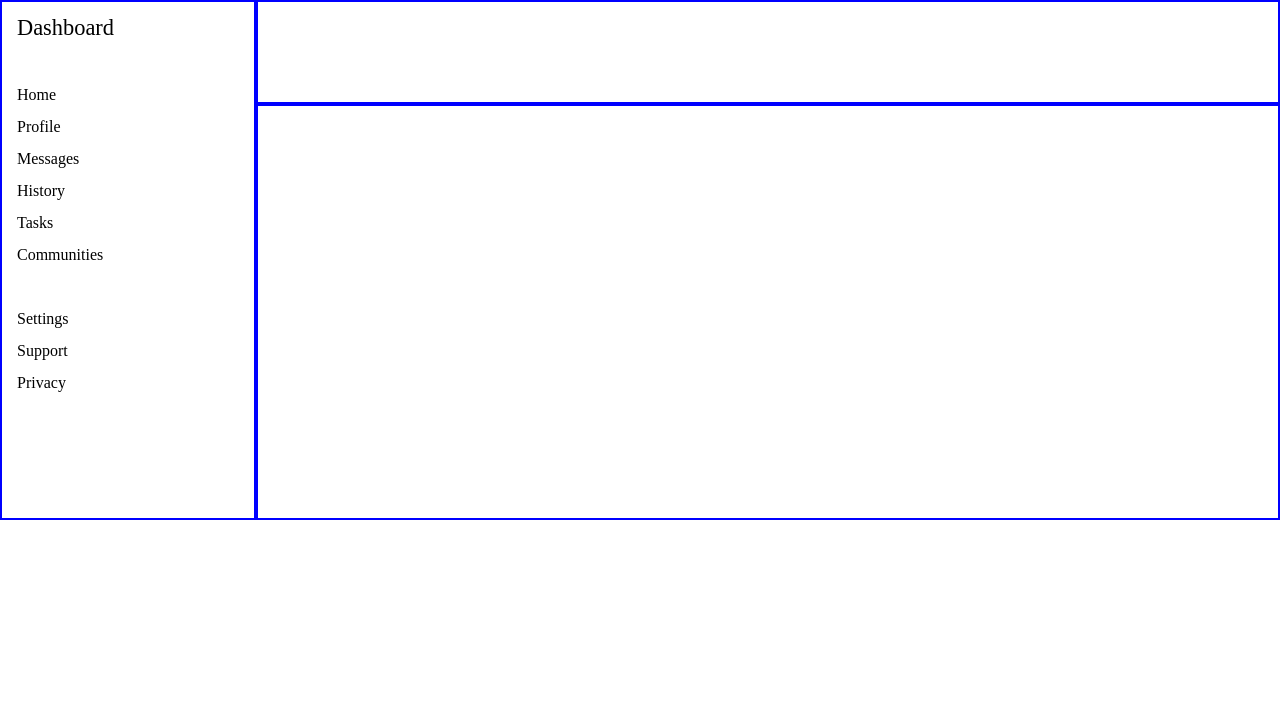
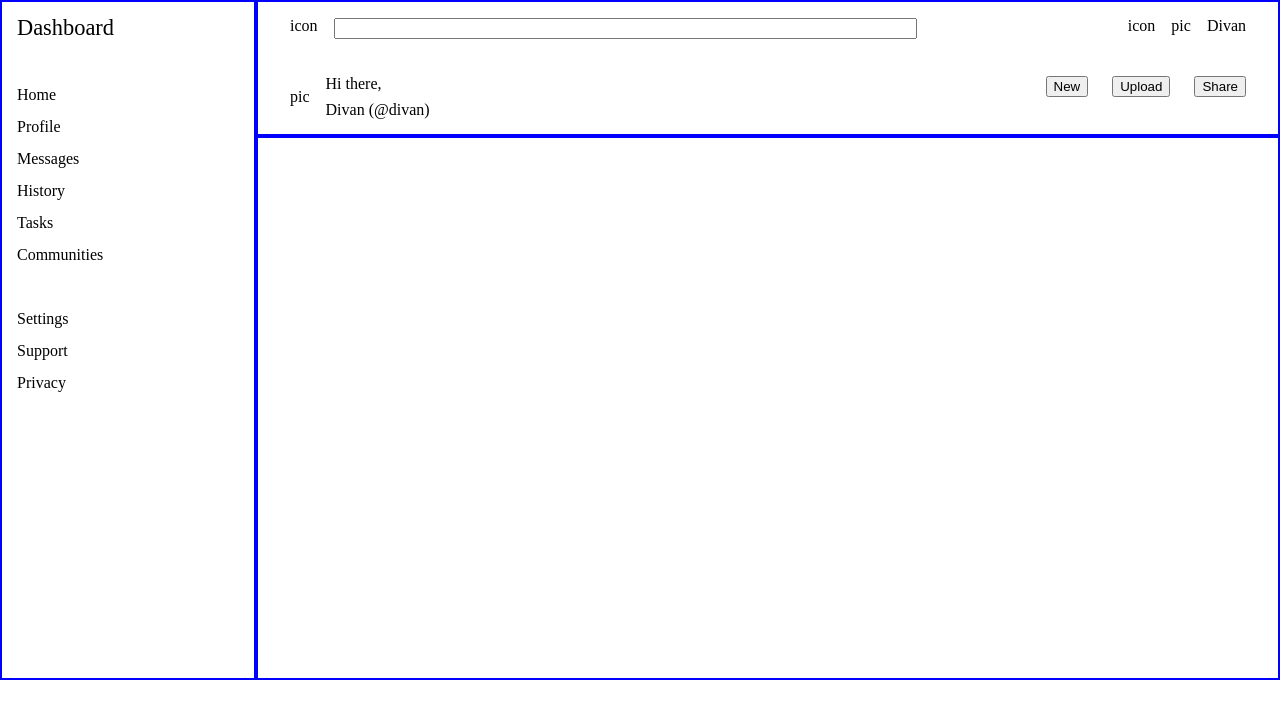
Before and after one commit to Kreoniz/admin-dashboard, a plain HTML site: page index.html in a window 1280 px wide. Drawn offline with Linux system fonts and the light colour scheme.

Commit message:
Build a header layout

```diff
--- a/index.html
+++ b/index.html
@@ -9,7 +9,7 @@
     <body>
         <div class="dashboard">
             <div class="sidebar">
-            <h1 class="header">Dashboard</h1>
+                <h1 class="heading">Dashboard</h1>
 
                 <ul class="navigation">
                     <li>
@@ -45,7 +45,32 @@
                 </ul>
             </div>
 
-        <div class="header"></div>
+            <div class="header">
+                <div class="search-bar">
+                    <label for="search">icon</label>
+                    <input type="search" name="search" id="search">
+                </div>
+
+                <div class="account">
+                    <div class="notifications">icon</div>
+                    <div class="account-picture">pic</div>
+                    <div class="account-name">Divan</div>
+                </div>
+
+                <div class="user">
+                    <div class="profile-picture">pic</div>
+                    <div class="usertext">
+                        <div class="greeting">Hi there,</div>
+                        <div class="username">Divan (@divan)</div>
+                    </div>
+                </div>
+
+                <div class="buttons">
+                    <button type="button">New</button>
+                    <button type="button">Upload</button>
+                    <button type="button">Share</button>
+                </div>
+            </div>
 
             <div class="main"></div>
         </div>
--- a/style.css
+++ b/style.css
@@ -25,7 +25,7 @@
     row-gap: 3rem;
 }
 
-.header {
+.heading {
     font-size: 1.4rem;
 }
 
@@ -34,3 +34,48 @@
     display: grid;
     row-gap: 1rem;
 }
+
+/* header */
+
+.header {
+    padding: 1rem 2rem;
+
+    display: grid;
+    grid-template: 1fr 1fr / 2fr 1fr;
+    align-items: start;
+    gap: 1rem;
+}
+
+.search-bar {
+    display: grid;
+    grid-template-columns: auto 1fr;
+    gap: 1rem;
+}
+
+input[type="search"] {
+    width: 100%;
+}
+
+.account {
+    justify-self: end;
+
+    display: grid;
+    grid-auto-flow: column;
+    gap: 1rem;
+}
+
+.user {
+    display: flex;
+    align-items: center;
+    gap: 1rem;
+}
+
+.greeting {
+    margin-bottom: 10px;
+}
+
+.buttons {
+    justify-self: end;
+    display: flex;
+    gap: 1.5rem;
+}
```
Lines whose indentation alone changed are shown as unchanged.
